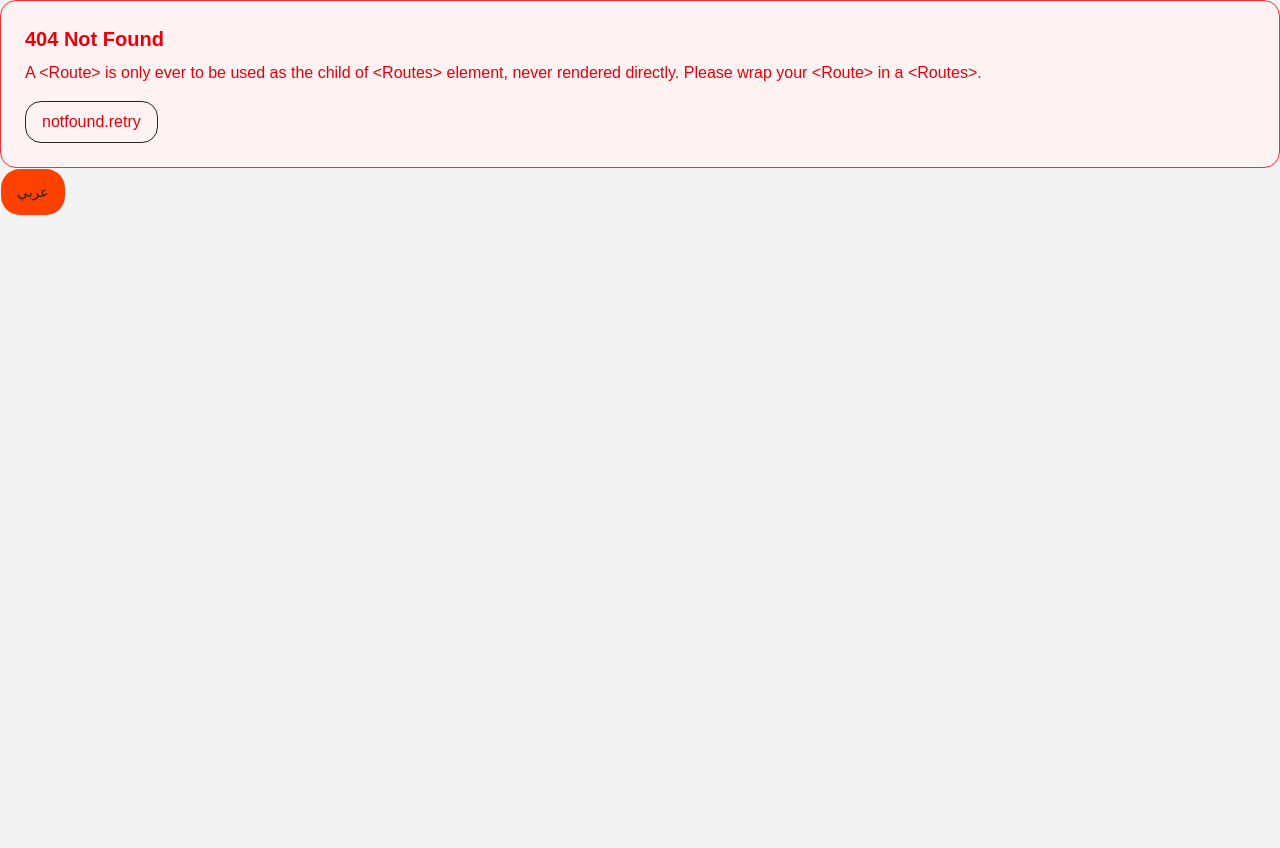
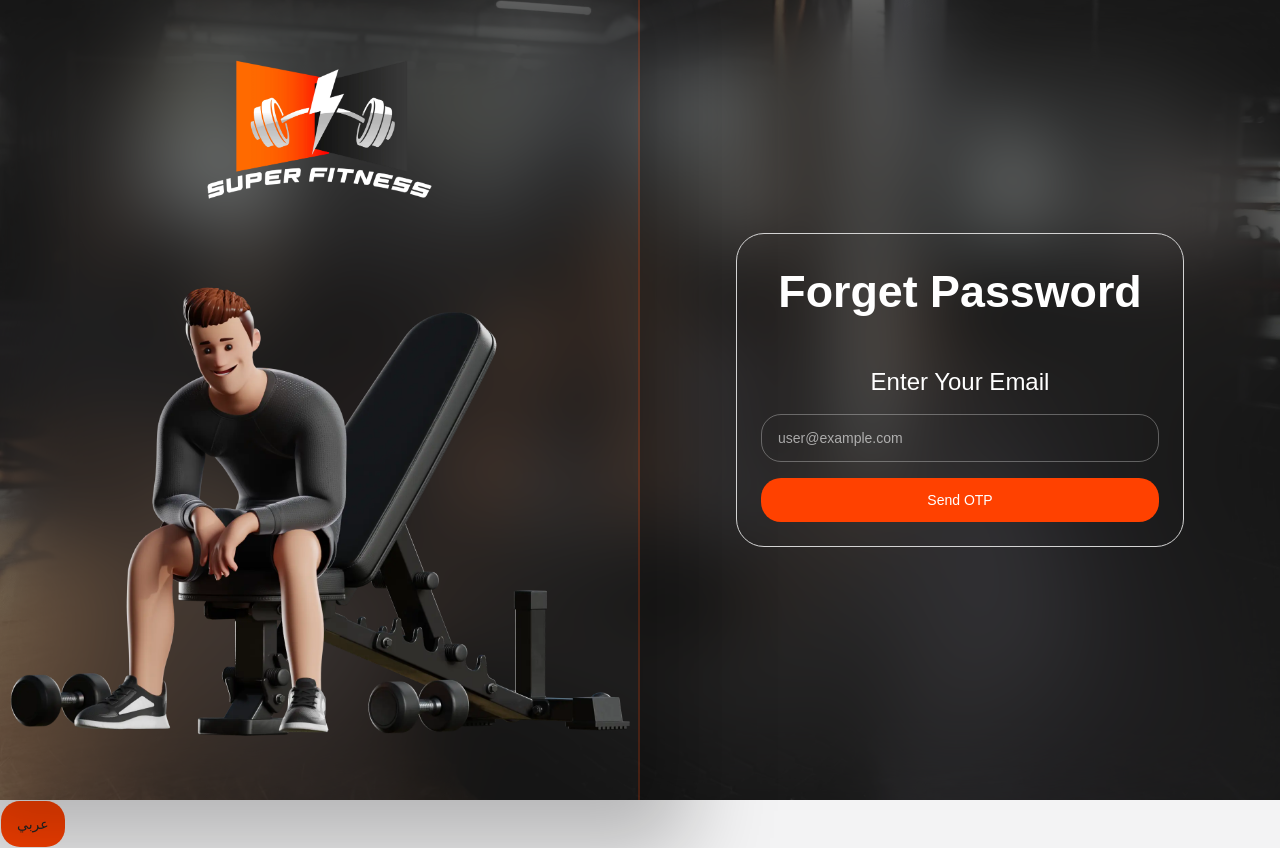
Before and after one commit to maagedmohameed/fitness-app, a React (Vite) app: page /auth/forget-password in a window 1280 px wide. Before the commit this address had no page. Before the commit the page ends 800 px from the top, so only its background shows below. Built offline with nearby package versions, Linux system fonts and the light colour scheme; a web font is replaced by a local one.

Commit message:
enhancement: enhancment for the whole wesite and fix for the bugs

```diff
--- a/src/app/app.tsx
+++ b/src/app/app.tsx
@@ -13,6 +13,7 @@ import AuthenticationLayout from "./website/auth/layout";
 import WebLayout from "./website/layout";
 import AboutPage from "./website/about/page";
 import Healthy from "./website/healthy/page";
+import ForgetPasswordPage from "./website/auth/forget-password/page";
 
 const router = createBrowserRouter([
   {
@@ -38,6 +39,10 @@ const router = createBrowserRouter([
           {
             path: "register",
             element: <Register />,
+          },
+          {
+            path: "forget-password",
+            element: <ForgetPasswordPage />,
           },
         ],
       },
--- a/src/app/main.tsx
+++ b/src/app/main.tsx
@@ -1,26 +1,11 @@
 import { StrictMode } from "react";
 import { createRoot } from "react-dom/client";
 import "./style.css";
-import { AppProvider } from "@/components/providers/app-providers/index.provider";
-import { Route } from "react-router-dom";
-import HomePage from "./website/home/page";
-import NotFound from "./not-found";
-import ClassesPage from "./website/classes/page";
-import ForgetPasswordPage from "./website/auth/forget-password/page";
+
+import App from "./app";
 
 createRoot(document.getElementById("root")!).render(
   <StrictMode>
-    <AppProvider>
-      <Route path="/" element={<HomePage />} />
-
-      {/* Classes page */}
-      <Route path="/classes" element={<ClassesPage />} />
-
-      {/* Forget password page */}
-      <Route path="/forget-password" element={<ForgetPasswordPage />} />
-
-      {/* NotFound */}
-      <Route path="*" element={<NotFound />} />
-    </AppProvider>
+    <App />
   </StrictMode>
 );
--- a/src/app/website/auth/forget-password/_components/email-step.tsx
+++ b/src/app/website/auth/forget-password/_components/email-step.tsx
@@ -1,6 +1,5 @@
-"use client";
-
 import { useState } from "react";
+import { useTranslations } from "use-intl";
 import { Input } from "@/components/ui/input";
 import { postForgotPassword } from "@/lib/apis/auth/forgot-password.api";
 
@@ -10,7 +9,12 @@ type EmailStepProps = {
   onNext: () => void;
 };
 
-export default function EmailStep({ email, setEmail, onNext }: EmailStepProps) {
+export default function EmailStep({
+  email,
+  setEmail,
+  onNext,
+}: EmailStepProps) {
+  const t = useTranslations("forget-password.email-step");
   const [error, setError] = useState("");
 
   const handleSubmit = async (e: React.FormEvent) => {
@@ -18,7 +22,7 @@ export default function EmailStep({ email, setEmail, onNext }: EmailStepProps) {
     setError("");
 
     if (!email || email.trim() === "") {
-      setError("Please enter your email address");
+      setError(t("errors.required"));
       return;
     }
 
@@ -26,27 +30,31 @@ export default function EmailStep({ email, setEmail, onNext }: EmailStepProps) {
       await postForgotPassword(email);
       onNext();
     } catch (err) {
-      setError(
-        err instanceof Error
-          ? err.message
-          : "Failed to send reset code. Please try again.",
-      );
+      setError(err instanceof Error ? err.message : t("errors.send-failed"));
     }
   };
 
   return (
     <div className="flex flex-col gap-2">
-      <h2 className="font-bold text-center text-white text-[2.8rem]">Forget Password</h2>
+      <h2 className="font-bold text-center text-white text-[2.8rem]">
+        {t("title")}
+      </h2>
 
-      <form id="email-step-form" className="mt-8 space-y-4" onSubmit={handleSubmit}>
-        <h3 className="font-regular text-center text-white text-2xl">Enter Your Email</h3>
+      <form
+        id="email-step-form"
+        className="mt-8 space-y-4"
+        onSubmit={handleSubmit}
+      >
+        <h3 className="font-regular text-center text-white text-2xl">
+          {t("subtitle")}
+        </h3>
         <Input
           id="forget-form-email"
-          placeholder="user@example.com"
+          placeholder={t("email-placeholder")}
           type="email"
           className="h-12 rounded-[20px] border-white/30 text-white placeholder:text-white"
           value={email}
-          onChange={(e) => setEmail(e.target.value)}
+          onChange={e => setEmail(e.target.value)}
         />
 
         {error ? <p className="text-destructive text-sm">{error}</p> : null}
@@ -55,7 +63,7 @@ export default function EmailStep({ email, setEmail, onNext }: EmailStepProps) {
           type="submit"
           className="bg-primary text-sm text-white w-full h-11 cursor-pointer rounded-lg"
         >
-          Send OTP
+          {t("submit")}
         </button>
       </form>
     </div>
--- a/src/app/website/auth/forget-password/_components/new-password-step.tsx
+++ b/src/app/website/auth/forget-password/_components/new-password-step.tsx
@@ -1,9 +1,8 @@
-"use client";
-
 import { useState } from "react";
 import { Link } from "react-router-dom";
 import { Eye, EyeOff } from "lucide-react";
 import { toast } from "sonner";
+import { useTranslations } from "use-intl";
 import { Input } from "@/components/ui/input";
 import { putResetPassword } from "@/lib/apis/auth/forgot-password.api";
 
@@ -16,6 +15,8 @@ export default function NewPasswordStep({
   email,
   otpToken,
 }: NewPasswordStepProps) {
+  const t = useTranslations("forget-password.new-password-step");
+  const tCommon = useTranslations("forget-password.common");
   const [newPassword, setNewPassword] = useState("");
   const [confirmPassword, setConfirmPassword] = useState("");
   const [showPassword, setShowPassword] = useState(false);
@@ -27,34 +28,40 @@ export default function NewPasswordStep({
     setError("");
 
     if (!newPassword || !confirmPassword) {
-      setError("Please fill in all fields");
+      setError(t("errors.all-required"));
       return;
     }
 
     if (newPassword !== confirmPassword) {
-      setError("Passwords do not match");
+      setError(t("errors.no-match"));
       return;
     }
 
     try {
       await putResetPassword(email, newPassword, otpToken);
-      toast.success("Password updated successfully");
+      toast.success(t("toast.success"));
       setTimeout(() => {
-        window.location.href = "/login";
+        window.location.href = "/auth/login";
       }, 1000);
     } catch (err) {
-      setError(
-        err instanceof Error ? err.message : "Failed to reset password. Please try again.",
-      );
+      setError(err instanceof Error ? err.message : t("errors.reset-failed"));
     }
   };
 
   return (
     <div className="flex flex-col gap-2">
-      <h2 className="font-bold text-center text-white text-[2.8rem]">Create New Password</h2>
+      <h2 className="font-bold text-center text-white text-[2.8rem]">
+        {t("title")}
+      </h2>
 
-      <form id="create-password-form" className="mt-8 space-y-4" onSubmit={handleSubmit}>
-        <h3 className="font-regular text-center text-white text-2xl">Enter New Password</h3>
+      <form
+        id="create-password-form"
+        className="mt-8 space-y-4"
+        onSubmit={handleSubmit}
+      >
+        <h3 className="font-regular text-center text-white text-2xl">
+          {t("subtitle")}
+        </h3>
         <div className="relative">
           <Input
             id="create-new-password"
@@ -62,14 +69,18 @@ export default function NewPasswordStep({
             className="h-12 rounded-[20px] border-white/30 text-white pr-10 placeholder:text-white"
             type={showPassword ? "text" : "password"}
             value={newPassword}
-            onChange={(e) => setNewPassword(e.target.value)}
+            onChange={e => setNewPassword(e.target.value)}
           />
           <button
             type="button"
-            onClick={() => setShowPassword((v) => !v)}
+            onClick={() => setShowPassword(v => !v)}
             className="absolute right-3 top-1/2 -translate-y-1/2 text-gray-300"
           >
-            {showPassword ? <EyeOff className="w-4 h-4" /> : <Eye className="w-4 h-4" />}
+            {showPassword ? (
+              <EyeOff className="w-4 h-4" />
+            ) : (
+              <Eye className="w-4 h-4" />
+            )}
           </button>
         </div>
 
@@ -80,11 +91,11 @@ export default function NewPasswordStep({
             className="h-12 rounded-[20px] border-white/30 text-white pr-10 placeholder:text-white"
             type={showConfirmPassword ? "text" : "password"}
             value={confirmPassword}
-            onChange={(e) => setConfirmPassword(e.target.value)}
+            onChange={e => setConfirmPassword(e.target.value)}
           />
           <button
             type="button"
-            onClick={() => setShowConfirmPassword((v) => !v)}
+            onClick={() => setShowConfirmPassword(v => !v)}
             className="absolute right-3 top-1/2 -translate-y-1/2 text-gray-300"
           >
             {showConfirmPassword ? (
@@ -101,14 +112,14 @@ export default function NewPasswordStep({
           type="submit"
           className="bg-primary text-sm text-white w-full h-11 cursor-pointer rounded-lg"
         >
-          Reset Password
+          {t("submit")}
         </button>
       </form>
 
       <p className="mt-8 text-center text-sm text-white">
-        Don’t have an account?
-        <Link to="/register" className="text-primary ps-1">
-          Create yours
+        {tCommon("no-account")}
+        <Link to="/auth/register" className="text-primary ps-1">
+          {tCommon("create-yours")}
         </Link>
       </p>
     </div>
--- a/src/app/website/auth/forget-password/_components/otp-step.tsx
+++ b/src/app/website/auth/forget-password/_components/otp-step.tsx
@@ -1,8 +1,7 @@
-"use client";
-
 import { useEffect, useState } from "react";
 import { Link } from "react-router-dom";
 import { toast } from "sonner";
+import { useTranslations } from "use-intl";
 import { Input } from "@/components/ui/input";
 import {
   postForgotPassword,
@@ -16,13 +15,15 @@ type OtpStepProps = {
 };
 
 export default function OtpStep({ email, onNext, onBack }: OtpStepProps) {
+  const t = useTranslations("forget-password.otp-step");
+  const tCommon = useTranslations("forget-password.common");
   const [otp, setOtp] = useState("");
   const [countdown, setCountdown] = useState(60);
   const [error, setError] = useState("");
 
   useEffect(() => {
     if (countdown <= 0) return;
-    const timer = setTimeout(() => setCountdown((v) => v - 1), 1000);
+    const timer = setTimeout(() => setCountdown(v => v - 1), 1000);
     return () => clearTimeout(timer);
   }, [countdown]);
 
@@ -30,10 +31,10 @@ export default function OtpStep({ email, onNext, onBack }: OtpStepProps) {
     setCountdown(60);
     try {
       await postForgotPassword(email);
-      toast.success("OTP sent successfully");
+      toast.success(t("toast.sent"));
     } catch (err) {
       toast.error(
-        err instanceof Error ? err.message : "Failed to send OTP. Please try again.",
+        err instanceof Error ? err.message : t("toast.send-failed")
       );
     }
   };
@@ -42,7 +43,7 @@ export default function OtpStep({ email, onNext, onBack }: OtpStepProps) {
     e.preventDefault();
     setError("");
     if (!otp || otp.length !== 6) {
-      setError("Please enter a valid 6-digit code.");
+      setError(t("errors.invalid-length"));
       return;
     }
 
@@ -50,25 +51,37 @@ export default function OtpStep({ email, onNext, onBack }: OtpStepProps) {
       const data = await postVerifyResetCode(email, otp);
       onNext(data.token);
     } catch (err) {
-      setError(err instanceof Error ? err.message : "Invalid code. Please try again.");
+      setError(err instanceof Error ? err.message : t("errors.invalid"));
     }
   };
 
   return (
     <div className="flex flex-col gap-2">
-      <button type="button" className="self-start text-primary underline cursor-pointer" onClick={onBack}>
-        Back
+      <button
+        type="button"
+        className="self-start text-primary underline cursor-pointer"
+        onClick={onBack}
+      >
+        {tCommon("back")}
       </button>
 
-      <h2 className="font-bold text-center text-white text-[2.8rem]">Verify OTP</h2>
+      <h2 className="font-bold text-center text-white text-[2.8rem]">
+        {t("title")}
+      </h2>
 
-      <form id="otp-step-form" className="mt-8 space-y-4" onSubmit={handleSubmit}>
-        <h3 className="font-regular text-center text-white text-2xl">Enter OTP Code</h3>
+      <form
+        id="otp-step-form"
+        className="mt-8 space-y-4"
+        onSubmit={handleSubmit}
+      >
+        <h3 className="font-regular text-center text-white text-2xl">
+          {t("subtitle")}
+        </h3>
         <Input
-          placeholder="Enter 6-digit code"
+          placeholder={t("otp-placeholder")}
           maxLength={6}
           value={otp}
-          onChange={(e) => setOtp(e.target.value)}
+          onChange={e => setOtp(e.target.value)}
           className="h-12 rounded-[20px] border-white/30 text-white placeholder:text-white"
         />
 
@@ -76,7 +89,7 @@ export default function OtpStep({ email, onNext, onBack }: OtpStepProps) {
 
         {countdown > 0 ? (
           <p className="text-gray-300 text-sm text-center">
-            You can request another code in {countdown}s
+            {t("countdown", { seconds: countdown })}
           </p>
         ) : (
           <p className="text-center text-sm">
@@ -85,7 +98,7 @@ export default function OtpStep({ email, onNext, onBack }: OtpStepProps) {
               className="text-primary underline"
               onClick={handleResend}
             >
-              Resend
+              {t("resend")}
             </button>
           </p>
         )}
@@ -94,14 +107,14 @@ export default function OtpStep({ email, onNext, onBack }: OtpStepProps) {
           type="submit"
           className="bg-primary text-sm text-white w-full h-11 cursor-pointer rounded-lg"
         >
-          Verify Code
+          {t("submit")}
         </button>
       </form>
 
       <p className="mt-8 text-center text-sm text-white">
-        Don’t have an account?
-        <Link to="/register" className="text-primary ps-1">
-          Create yours
+        {tCommon("no-account")}
+        <Link to="/auth/register" className="text-primary ps-1">
+          {tCommon("create-yours")}
         </Link>
       </p>
     </div>
--- a/src/app/website/auth/forget-password/page.tsx
+++ b/src/app/website/auth/forget-password/page.tsx
@@ -1,5 +1,3 @@
-"use client";
-
 import { useState } from "react";
 import EmailStep from "./_components/email-step";
 import OtpStep from "./_components/otp-step";
@@ -11,16 +9,20 @@ export default function ForgetPasswordPage() {
   const [otpToken, setOtpToken] = useState<string | undefined>(undefined);
 
   return (
-    <main className="min-h-screen bg-[#171717] px-4 py-14 flex items-center justify-center">
-      <div className="w-full max-w-md rounded-xl border border-[#D3D3D3] p-6">
+    <section className="m-auto w-full h-full pb-5 flex flex-col justify-center items-center">
+      <div className="w-full max-w-md mx-auto rounded-xl border border-[#D3D3D3] p-6">
         {step === "email" ? (
-          <EmailStep email={email} setEmail={setEmail} onNext={() => setStep("otp")} />
+          <EmailStep
+            email={email}
+            setEmail={setEmail}
+            onNext={() => setStep("otp")}
+          />
         ) : null}
 
         {step === "otp" ? (
           <OtpStep
             email={email}
-            onNext={(token) => {
+            onNext={token => {
               setOtpToken(token);
               setStep("new-password");
             }}
@@ -32,6 +34,6 @@ export default function ForgetPasswordPage() {
           <NewPasswordStep email={email} otpToken={otpToken} />
         ) : null}
       </div>
-    </main>
+    </section>
   );
 }
--- a/src/app/website/auth/register/_components/info-user.tsx
+++ b/src/app/website/auth/register/_components/info-user.tsx
@@ -8,6 +8,7 @@ import {
 } from "@/components/ui/form";
 import { Input } from "@/components/ui/input";
 import { useFormContext } from "react-hook-form";
+import { Link } from "react-router-dom";
 import { useTranslations } from "use-intl";
 
 export default function InfoUser({ onNext }: { onNext: () => void }) {
@@ -154,12 +155,12 @@ export default function InfoUser({ onNext }: { onNext: () => void }) {
           </div>
 
           {/* Recovery action shortcut. */}
-          <button
-            type="button"
+          <Link
+            to="/auth/forget-password"
             className="block ml-auto text-primary text-base font-semibold hover:underline"
           >
             {t("forget-password")}
-          </button>
+          </Link>
 
           {/* Divider between form and social actions. */}
           <div className="mt-6 flex items-center gap-4 text-white/70">
--- a/src/app/website/auth/register/_components/register-form.tsx
+++ b/src/app/website/auth/register/_components/register-form.tsx
@@ -47,7 +47,7 @@ export default function RegisterForm() {
   return (
     <FormProvider {...form}>
       <form
-        className="mx-auto  h-full"
+        className="mx-auto h-full flex flex-col justify-center"
         onSubmit={form.handleSubmit(onSubmit)}
         noValidate
       >
--- a/src/app/website/auth/register/page.tsx
+++ b/src/app/website/auth/register/page.tsx
@@ -2,7 +2,7 @@ import RegisterForm from "./_components/register-form";
 
 export default function Register() {
   return (
-    <section className="m-auto w-full h-full pb-5 ">
+    <section className="m-auto w-full h-full pb-5">
       {/* register form */}
       <RegisterForm />
     </section>
--- a/src/app/website/home/page.tsx
+++ b/src/app/website/home/page.tsx
@@ -1,6 +1,5 @@
 import { ErrorBoundary } from "react-error-boundary";
 import ErrorBoundaryFallback from "@/components/shared/error-boundary-fallback";
-import Footer from "@/components/layout/footer/footer";
 import MarqueeText from "@/components/layout/marquee/marquee-text";
 import WhyUs from "./_components/why-us-section/why-us";
 import WorkoutsSection from "@/app/website/home/_components/workouts/workouts-section";
@@ -8,7 +7,6 @@ import Meals from "./_components/meals-section/h-meals";
 import Header from "@/components/layout/header/header";
 import HeroSection from "./_components/hero-section";
 import AboutUsSection from "@/components/shared/about-us-section";
-import WorkoutsSection from "./_components/workouts/workouts-section";
 
 export default function HomePage() {
   return (
--- a/src/i18n/messages/ar.json
+++ b/src/i18n/messages/ar.json
@@ -287,6 +287,52 @@
       "ageMin": "الحد الأدنى للسن هو 13 عاماً"
     }
   },
+  "forget-password": {
+    "common": {
+      "back": "رجوع",
+      "no-account": "ليس لديك حساب؟",
+      "create-yours": "أنشئ حسابك"
+    },
+    "email-step": {
+      "title": "نسيت كلمة المرور",
+      "subtitle": "أدخل بريدك الإلكتروني",
+      "email-placeholder": "user@example.com",
+      "submit": "إرسال الرمز",
+      "errors": {
+        "required": "يرجى إدخال بريدك الإلكتروني",
+        "send-failed": "تعذر إرسال رمز إعادة التعيين. حاول مرة أخرى."
+      }
+    },
+    "otp-step": {
+      "title": "تحقق من الرمز",
+      "subtitle": "أدخل الرمز",
+      "otp-placeholder": "أدخل الرمز المكون من 6 أرقام",
+      "countdown": "يمكنك طلب رمز جديد بعد {seconds} ثانية",
+      "resend": "إعادة الإرسال",
+      "submit": "تحقق من الرمز",
+      "toast": {
+        "sent": "تم إرسال الرمز بنجاح",
+        "send-failed": "تعذر إرسال الرمز. حاول مرة أخرى."
+      },
+      "errors": {
+        "invalid-length": "يرجى إدخال رمز صحيح مكون من 6 أرقام.",
+        "invalid": "رمز غير صالح. حاول مرة أخرى."
+      }
+    },
+    "new-password-step": {
+      "title": "إنشاء كلمة مرور جديدة",
+      "subtitle": "أدخل كلمة المرور الجديدة",
+      "submit": "إعادة تعيين كلمة المرور",
+      "toast": {
+        "success": "تم تحديث كلمة المرور بنجاح"
+      },
+      "errors": {
+        "all-required": "يرجى ملء جميع الحقول",
+        "no-match": "كلمتا المرور غير متطابقتين",
+        "reset-failed": "تعذر إعادة تعيين كلمة المرور. حاول مرة أخرى."
+      }
+    }
+  },
   "profile": {
     "user-details": {
       "goal": {
--- a/src/i18n/messages/en.json
+++ b/src/i18n/messages/en.json
@@ -285,6 +285,52 @@
       "ageMin": "Minimum age is 13"
     }
   },
+  "forget-password": {
+    "common": {
+      "back": "Back",
+      "no-account": "Don't have an account?",
+      "create-yours": "Create yours"
+    },
+    "email-step": {
+      "title": "Forget Password",
+      "subtitle": "Enter Your Email",
+      "email-placeholder": "user@example.com",
+      "submit": "Send OTP",
+      "errors": {
+        "required": "Please enter your email address",
+        "send-failed": "Failed to send reset code. Please try again."
+      }
+    },
+    "otp-step": {
+      "title": "Verify OTP",
+      "subtitle": "Enter OTP Code",
+      "otp-placeholder": "Enter 6-digit code",
+      "countdown": "You can request another code in {seconds}s",
+      "resend": "Resend",
+      "submit": "Verify Code",
+      "toast": {
+        "sent": "OTP sent successfully",
+        "send-failed": "Failed to send OTP. Please try again."
+      },
+      "errors": {
+        "invalid-length": "Please enter a valid 6-digit code.",
+        "invalid": "Invalid code. Please try again."
+      }
+    },
+    "new-password-step": {
+      "title": "Create New Password",
+      "subtitle": "Enter New Password",
+      "submit": "Reset Password",
+      "toast": {
+        "success": "Password updated successfully"
+      },
+      "errors": {
+        "all-required": "Please fill in all fields",
+        "no-match": "Passwords do not match",
+        "reset-failed": "Failed to reset password. Please try again."
+      }
+    }
+  },
   "profile": {
     "user-details": {
       "goal": {
```
